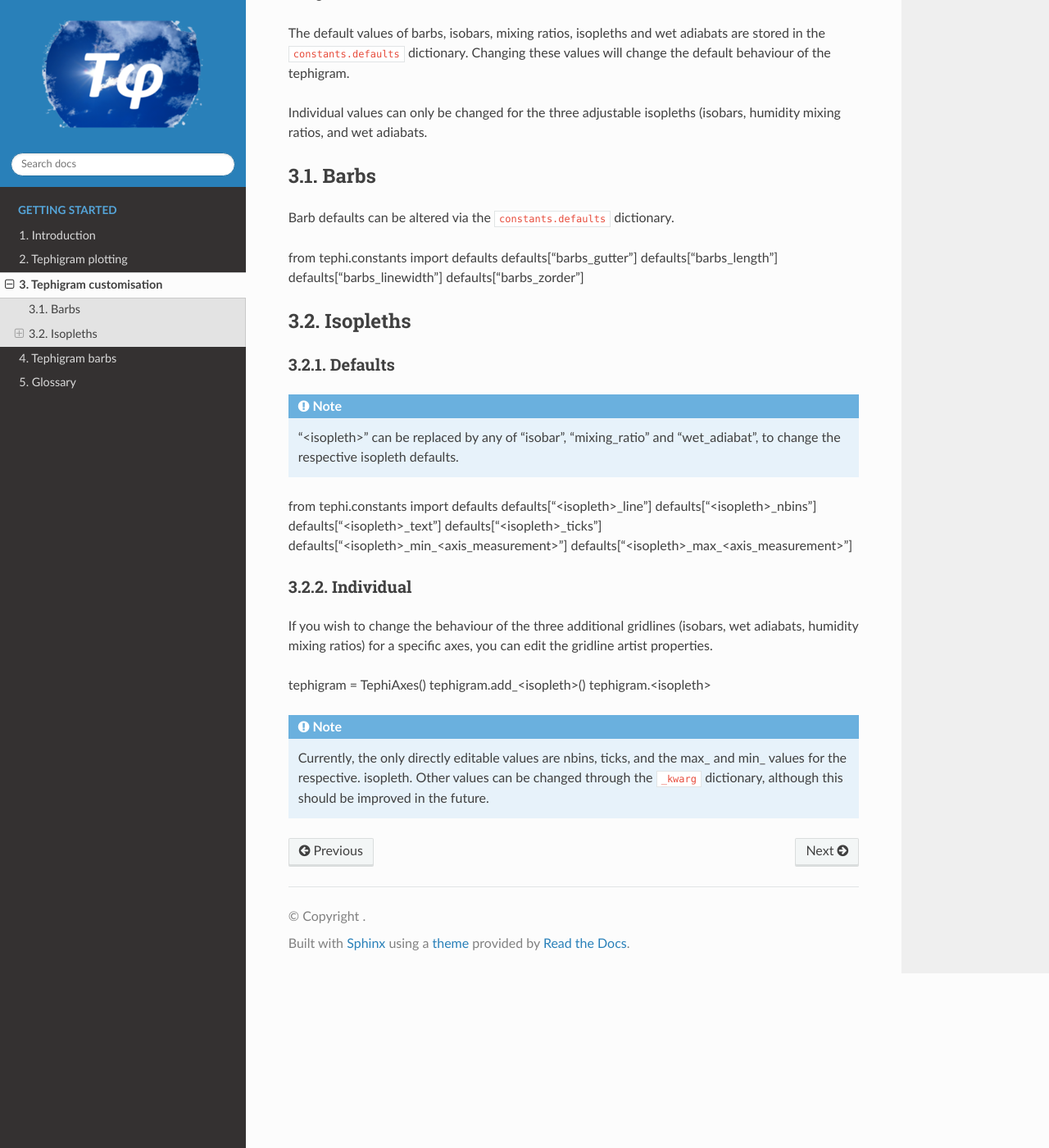
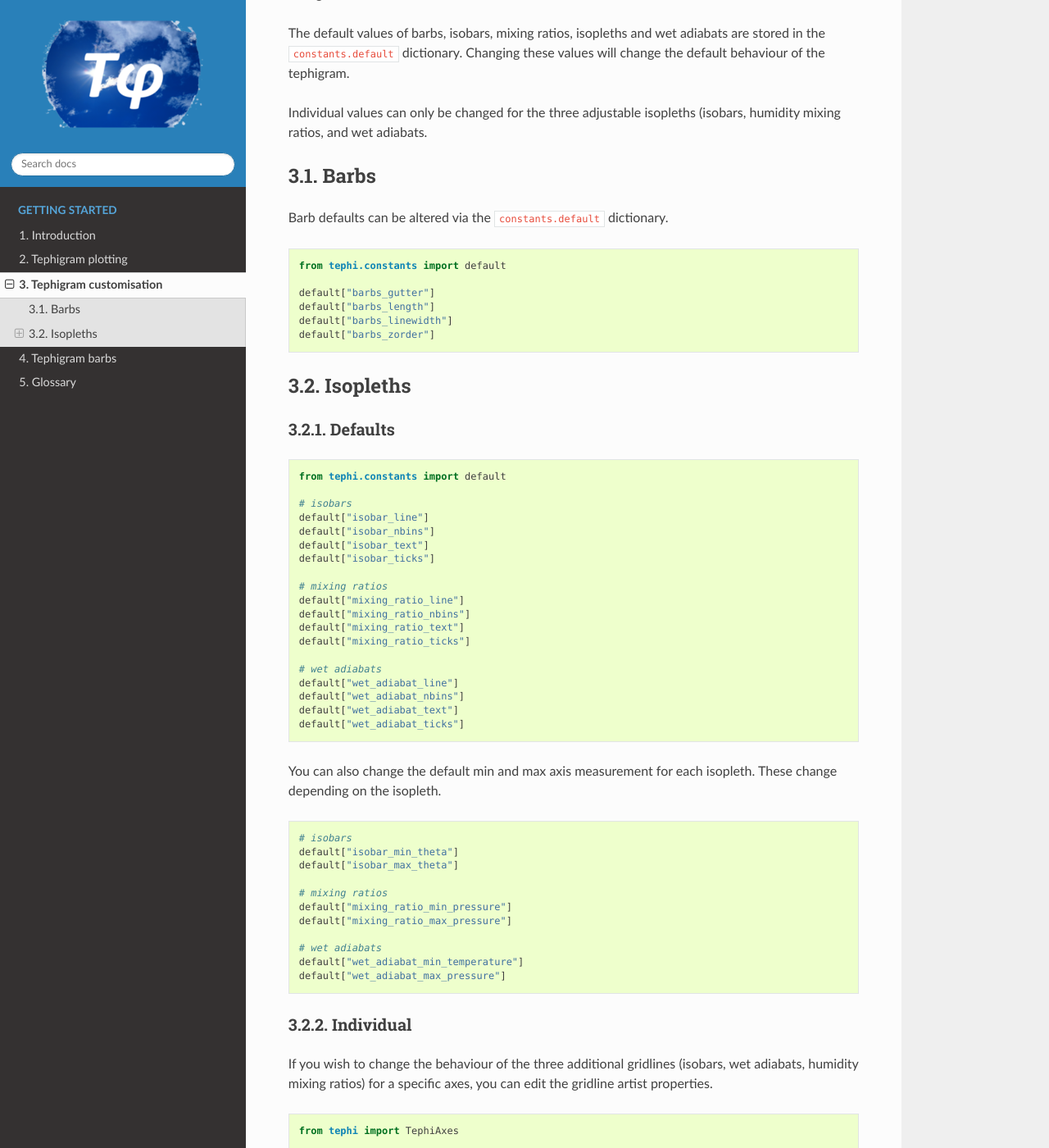
Before and after one commit to SciTools/tephi, a Sphinx documentation site: the page built from docs/source/customise.rst, in a window 1280 px wide and 1400 px high, scrolled down 299 px. Shown: the whole window at 82% size. Built offline with Sphinx 7.4.7 and the Read the Docs theme 3.1.0, drawn with Linux system fonts in a browser that asks for light colours; pages that are not in the unit, such as notebooks, are missing from menus; some of the changed text lies outside the part shown.

Commit message:
corrected customise.rst formatting

```diff
--- a/docs/source/customise.rst
+++ b/docs/source/customise.rst
@@ -14,37 +14,69 @@ There are two main methods to customise tephigram lines: default values, and ind
 ALL axes by default, whereas individual values affect only the axes you change them on.
 
 The default values of barbs, isobars, mixing ratios, isopleths and wet adiabats are stored in the
-``constants.defaults`` dictionary. Changing these values will change the default behaviour of the tephigram.
+``constants.default`` dictionary. Changing these values will change the default behaviour of the tephigram.
 
 Individual values can only be changed for the three adjustable isopleths (isobars, humidity mixing ratios, and wet
 adiabats.
 
 Barbs
 -----
-Barb defaults can be altered via the ``constants.defaults`` dictionary.
+Barb defaults can be altered via the ``constants.default`` dictionary.
 
-from tephi.constants import defaults
-defaults["barbs_gutter"]
-defaults["barbs_length"]
-defaults["barbs_linewidth"]
-defaults["barbs_zorder"]
+.. code:: python
+
+    from tephi.constants import default
+
+    default["barbs_gutter"]
+    default["barbs_length"]
+    default["barbs_linewidth"]
+    default["barbs_zorder"]
 
 Isopleths
 ---------
 
 Defaults
 ^^^^^^^^
-.. note::
-    "<isopleth>" can be replaced by any of "isobar", "mixing_ratio" and "wet_adiabat", to change the
-    respective isopleth defaults.
 
-from tephi.constants import defaults
-defaults["<isopleth>_line"]
-defaults["<isopleth>_nbins"]
-defaults["<isopleth>_text"]
-defaults["<isopleth>_ticks"]
-defaults["<isopleth>_min_<axis_measurement>"]
-defaults["<isopleth>_max_<axis_measurement>"]
+.. code:: python
+
+    from tephi.constants import default
+
+    # isobars
+    default["isobar_line"]
+    default["isobar_nbins"]
+    default["isobar_text"]
+    default["isobar_ticks"]
+
+    # mixing ratios
+    default["mixing_ratio_line"]
+    default["mixing_ratio_nbins"]
+    default["mixing_ratio_text"]
+    default["mixing_ratio_ticks"]
+
+    # wet adiabats
+    default["wet_adiabat_line"]
+    default["wet_adiabat_nbins"]
+    default["wet_adiabat_text"]
+    default["wet_adiabat_ticks"]
+
+You can also change the default min and max axis measurement for each isopleth. These change
+depending on the isopleth.
+
+.. code:: python
+
+    # isobars
+    default["isobar_min_theta"]
+    default["isobar_max_theta"]
+
+    # mixing ratios
+    default["mixing_ratio_min_pressure"]
+    default["mixing_ratio_max_pressure"]
+
+    # wet adiabats
+    default["wet_adiabat_min_temperature"]
+    default["wet_adiabat_max_pressure"]
+
 
 Individual
 ^^^^^^^^^^
@@ -52,11 +84,26 @@ Individual
 If you wish to change the behaviour of the three additional gridlines (isobars, wet adiabats, humidity mixing ratios)
 for a specific axes, you can edit the gridline artist properties.
 
-tephigram = TephiAxes()
-tephigram.add_<isopleth>()
-tephigram.<isopleth>
+.. code:: python
+
+    from tephi import TephiAxes
+
+    tephigram = TephiAxes()
+
+    # isobars
+    tephigram.add_isobars()
+    tephigram.isobar
+
+    # wet adiabats
+    tephigram.add_wet_adiabats()
+    tephigram.wet_adiabat
+
+    # mixing ratios
+    tephigram.add_mixing_ratios()
+    tephigram.mixing_ratio
 
 .. note::
-    Currently, the only directly editable values are nbins, ticks, and the max\_ and min\_ values for the respective.
-    isopleth. Other values can be changed through the ``_kwarg`` dictionary, although this should be improved
+    Currently, the only directly editable values are nbins, ticks, and the max\_ and min\_ values for the respective
+    isopleth. Other values can be changed through the ``_kwargs`` dictionary, although this should be improved
     in the future.
+    >>> tephigram.isobar._kwargs["line"]["color"] = "green"
```
